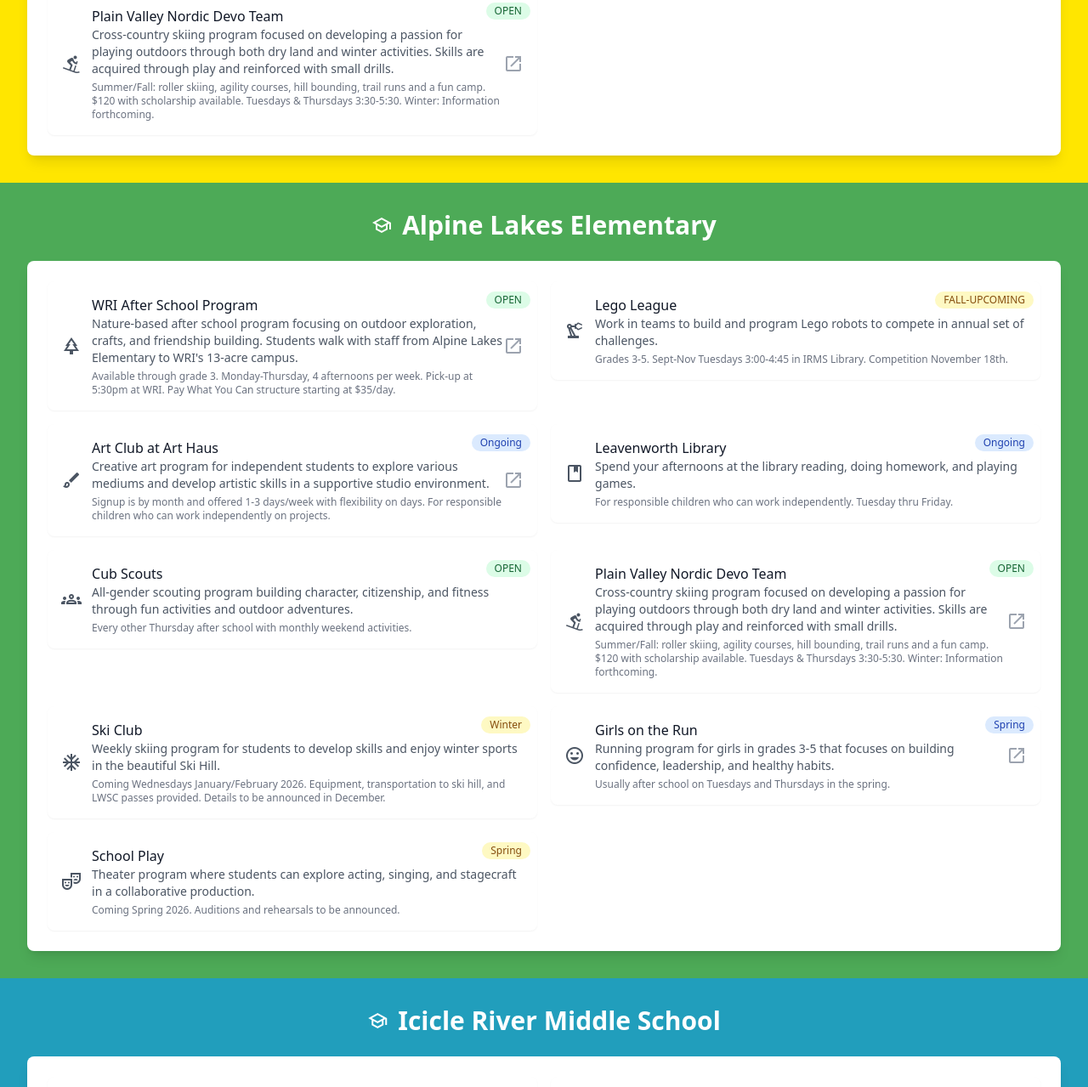
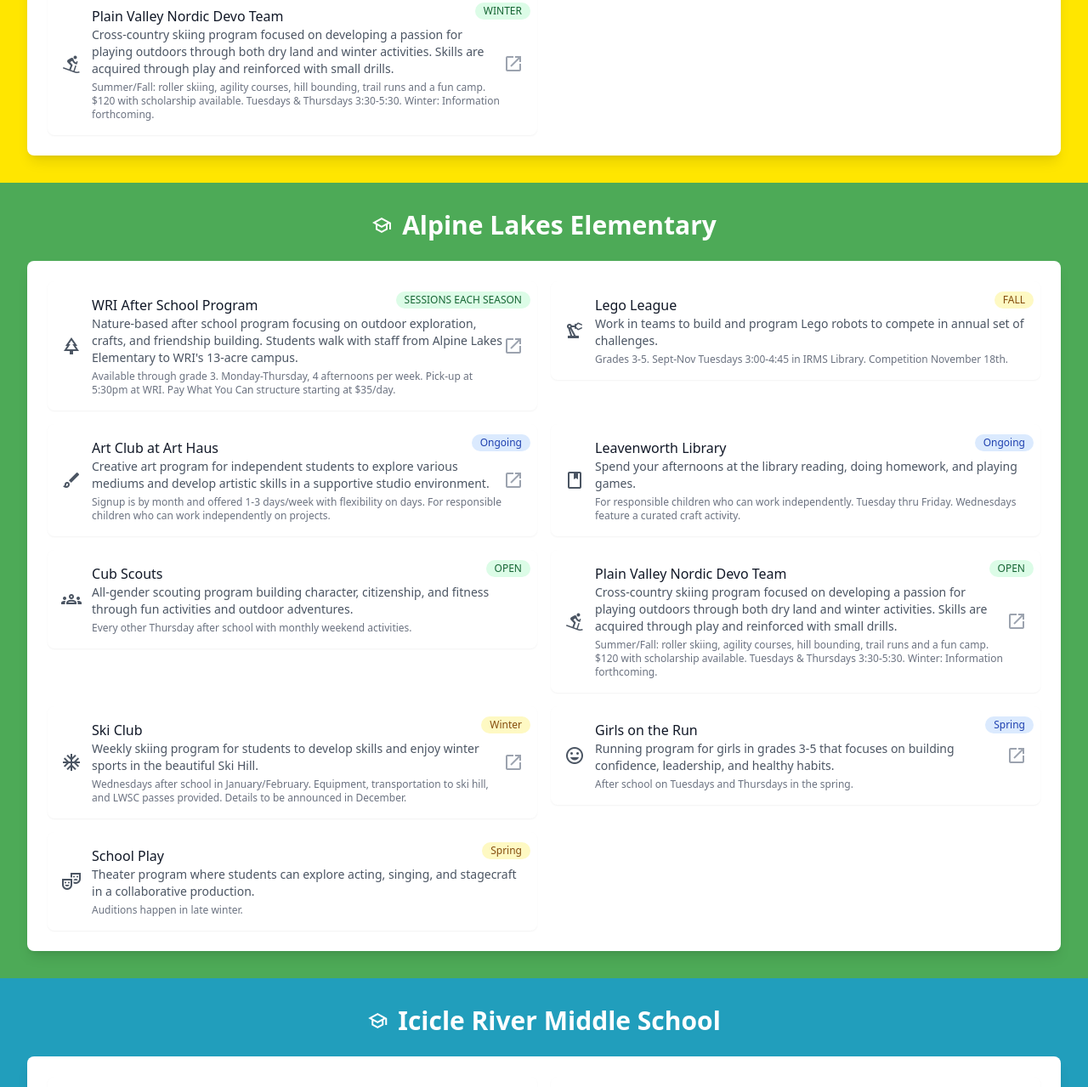
Before and after one commit to e-lo/dertown, an Astro site: page /families/after-school-activities in a window 1280 px wide. Shown: the part 620-1899 px from the top of the page at 85% size. Built offline with nearby package versions, Linux system fonts and the light colour scheme; Astro itself is replaced by a stand-in of ours.

Commit message:
update ASA

```diff
--- a/src/pages/families/after-school-activities.astro
+++ b/src/pages/families/after-school-activities.astro
@@ -46,7 +46,7 @@ import Disclaimer from '../../components/ui/Disclaimer.astro';
                 external={true}
               />
               <div class="absolute top-2 right-2">
-                <span class="status-badge status-badge--green status-badge--md">OPEN</span>
+                <span class="status-badge status-badge--green status-badge--md">SESSIONS EACH SEASON</span>
               </div>
             </div>
             <div class="relative">
@@ -72,7 +72,7 @@ import Disclaimer from '../../components/ui/Disclaimer.astro';
                 external={true}
               />
               <div class="absolute top-2 right-2">
-                <span class="status-badge status-badge--green status-badge--md">OPEN</span>
+                <span class="status-badge status-badge--green status-badge--md">WINTER</span>
               </div>
             </div>
           </div>
@@ -99,7 +99,7 @@ import Disclaimer from '../../components/ui/Disclaimer.astro';
                 external={true}
               />
               <div class="absolute top-2 right-2">
-                <span class="status-badge status-badge--green status-badge--md">OPEN</span>
+                <span class="status-badge status-badge--green status-badge--md">SESSIONS EACH SEASON</span>
               </div>
             </div>
             <div class="relative">
@@ -112,7 +112,7 @@ import Disclaimer from '../../components/ui/Disclaimer.astro';
                 external={false}
               />
               <div class="absolute top-2 right-2">
-                <span class="status-badge status-badge--yellow status-badge--md">FALL-UPCOMING</span>
+                <span class="status-badge status-badge--yellow status-badge--md">FALL</span>
               </div>
             </div>
             <div class="relative">
@@ -132,7 +132,7 @@ import Disclaimer from '../../components/ui/Disclaimer.astro';
               <LinkBox
                 title="Leavenworth Library"
                 text="Spend your afternoons at the library reading, doing homework, and playing games."
-                subtext="For responsible children who can work independently. Tuesday thru Friday."
+                subtext="For responsible children who can work independently. Tuesday thru Friday. Wednesdays feature a curated craft activity."
                 link="https://www.ncwlibraries.org/locations/leavenworth-public-library/"
                 icon="book"
                 external={false}
@@ -171,10 +171,10 @@ import Disclaimer from '../../components/ui/Disclaimer.astro';
               <LinkBox
                 title="Ski Club"
                 text="Weekly skiing program for students to develop skills and enjoy winter sports in the beautiful Ski Hill."
-                subtext="Coming Wednesdays January/February 2026. Equipment, transportation to ski hill, and LWSC passes provided. Details to be announced in December."
-                link="#"
+                subtext="Wednesdays after school in January/February. Equipment, transportation to ski hill, and LWSC passes provided. Details to be announced in December."
+                link="https://sites.google.com/view/pd-alpinelakespto/activities"
                 icon="ac_unit"
-                external={false}
+                external={true}
               />
               <div class="absolute top-2 right-2">
                 <span class="status-badge status-badge--yellow status-badge--md">Winter</span>
@@ -184,7 +184,7 @@ import Disclaimer from '../../components/ui/Disclaimer.astro';
               <LinkBox
                 title="Girls on the Run"
                 text="Running program for girls in grades 3-5 that focuses on building confidence, leadership, and healthy habits."
-                subtext="Usually after school on Tuesdays and Thursdays in the spring."
+                subtext="After school on Tuesdays and Thursdays in the spring."
                 link="mailto:iauty@cascadesd.org"
                 icon="mood"
                 external={true}
@@ -197,7 +197,7 @@ import Disclaimer from '../../components/ui/Disclaimer.astro';
               <LinkBox
                 title="School Play"
                 text="Theater program where students can explore acting, singing, and stagecraft in a collaborative production."
-                subtext="Coming Spring 2026. Auditions and rehearsals to be announced."
+                subtext="Auditions happen in late winter."
                 link="#"
                 icon="theater_comedy"
                 external={false}
```
